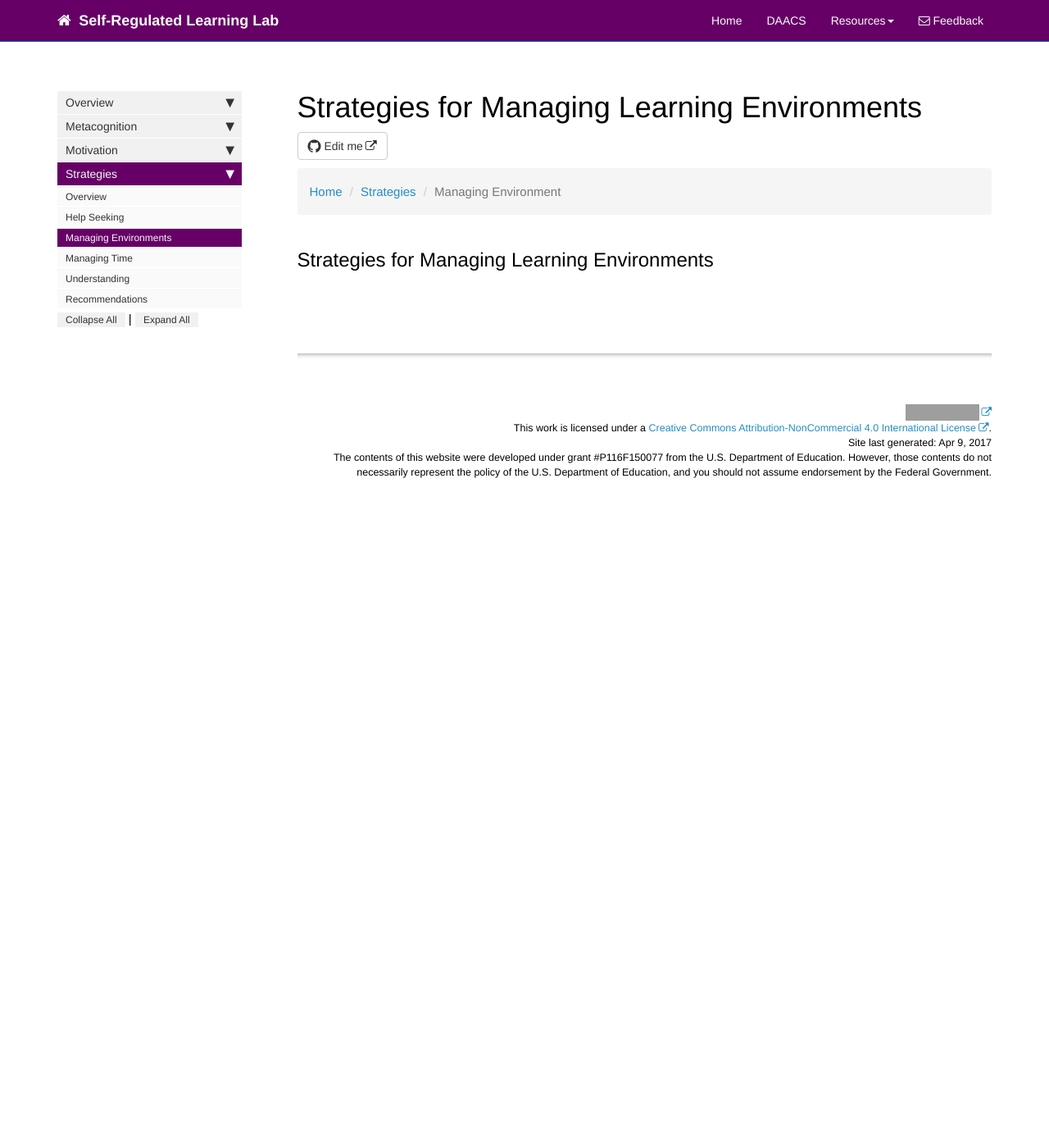
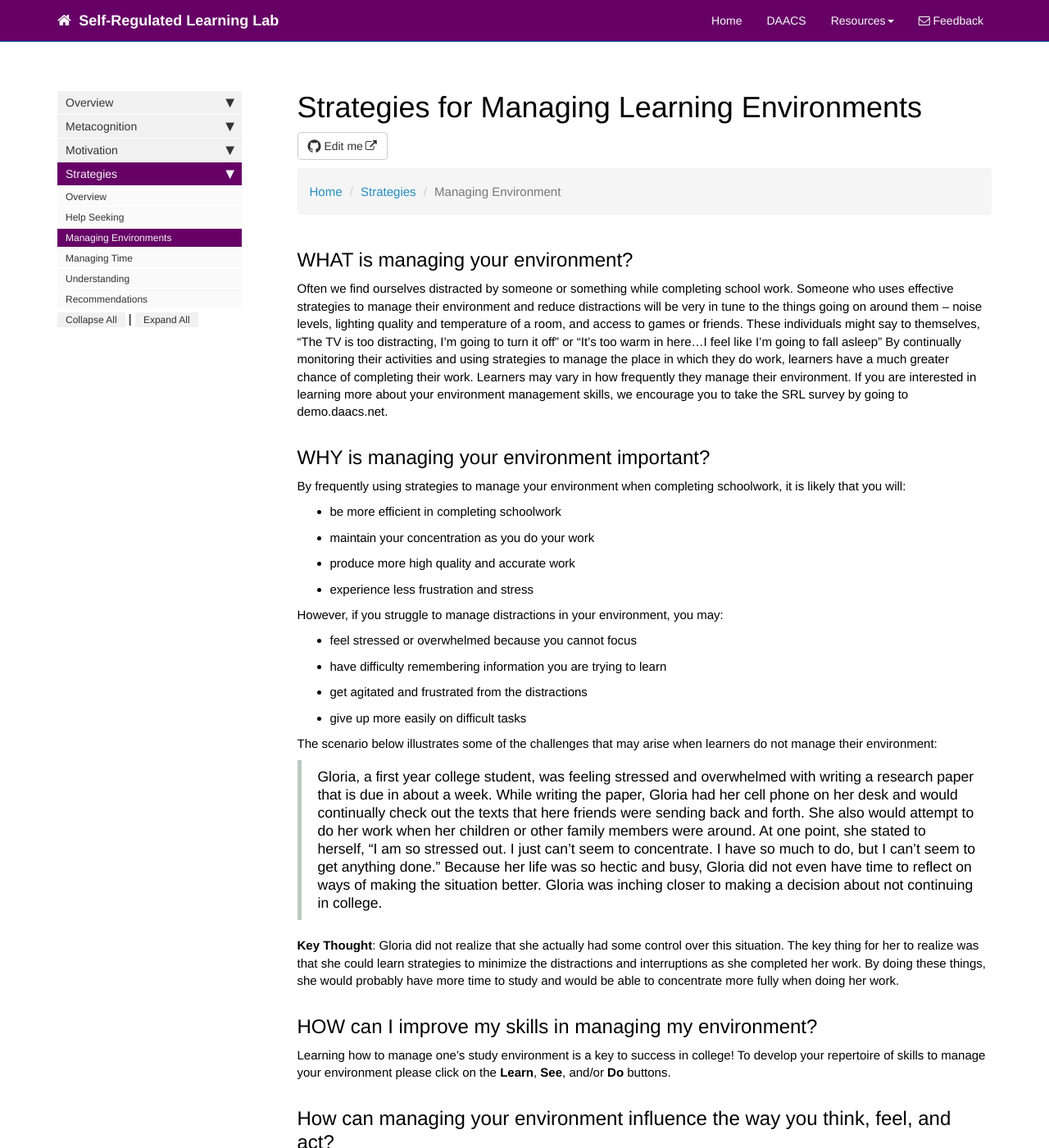
Before and after one commit to dfranklin02/SRL, a Jekyll site: the page built from docs/pages/strategies/managing_environment.md, in a window 1280 px wide and 1400 px high. Shown: the whole window at 82% size. Built offline with Jekyll 4.4.1, drawn with Linux system fonts in a browser that asks for light colours; nearby versions of some CDN libraries; comment, search, counter and statistics services are not loaded; some of the changed text lies outside the part shown; grey boxes are pictures that could not be loaded.

Commit message:
Update managing_environment.md

```diff
--- a/docs/pages/strategies/managing_environment.md
+++ b/docs/pages/strategies/managing_environment.md
@@ -14,4 +14,34 @@ toc: false
     <li class="active">Managing Environment</li>
 </ul>
 
-## Strategies for Managing Learning Environments
+## WHAT is managing your environment?
+
+Often we find ourselves distracted by someone or something while completing school work. Someone who uses effective strategies to manage their environment and reduce distractions will be very in tune to the things going on around them -- noise levels, lighting quality and temperature of a room, and access to games or friends. These individuals might say to themselves, “The TV is too distracting, I’m going to turn it off” or “It’s too warm in here…I feel like I’m going to fall asleep” By continually monitoring their activities and using strategies to manage the place in which they do work, learners have a much greater chance of completing their work.
+Learners may vary in how frequently they manage their environment. If you are interested in learning more about your environment management skills, we encourage you to take the SRL survey by going to demo.daacs.net.
+
+## WHY is managing your environment important?
+
+By frequently using strategies to manage your environment when completing schoolwork, it is likely that you will:
+
+* be more efficient in completing schoolwork
+* maintain your concentration as you do your work
+* produce more high quality and accurate work
+* experience less frustration and stress
+
+However, if you struggle to manage distractions in your environment, you may:
+
+* feel stressed or overwhelmed because you cannot focus
+* have difficulty remembering information you are trying to learn
+* get agitated and frustrated from the distractions
+* give up more easily on difficult tasks
+
+The scenario below illustrates some of the challenges that may arise when learners do not manage their environment:
+> Gloria, a first year college student, was feeling stressed and overwhelmed with writing a research paper that is due in about a week. While writing the paper, Gloria had her cell phone on her desk and would continually check out the texts that here friends were sending back and forth. She also would attempt to do her work when her children or other family members were around. At one point, she stated to herself, “I am so stressed out. I just can’t seem to concentrate. I have so much to do, but I can’t seem to get anything done." Because her life was so hectic and busy, Gloria did not even have time to reflect on ways of making the situation better. Gloria was inching closer to making a decision about not continuing in college.
+
+**Key Thought**: Gloria did not realize that she actually had some control over this situation. The key thing for her to realize was that she could learn strategies to minimize the distractions and interruptions as she completed her work. By doing these things, she would probably have more time to study and would be able to concentrate more fully when doing her work.
+
+## HOW can I improve my skills in managing my environment?
+Learning how to manage one’s study environment is a key to success in college! To develop your repertoire of skills to manage your environment please click on the **Learn**, **See**, and/or **Do** buttons.
+
+## How can managing your environment influence the way you think, feel, and act?
+In the figure below, you will learn what it means to FREQUENTLY, PARTIALLY, or INFREQUENTLY use strategies for managing your environment. The figure also provides an overview of outcomes and feelings that learners often experience, depending on their use of environmental management strategies. In what ways do the following descriptions reflect you as a learner?
```
